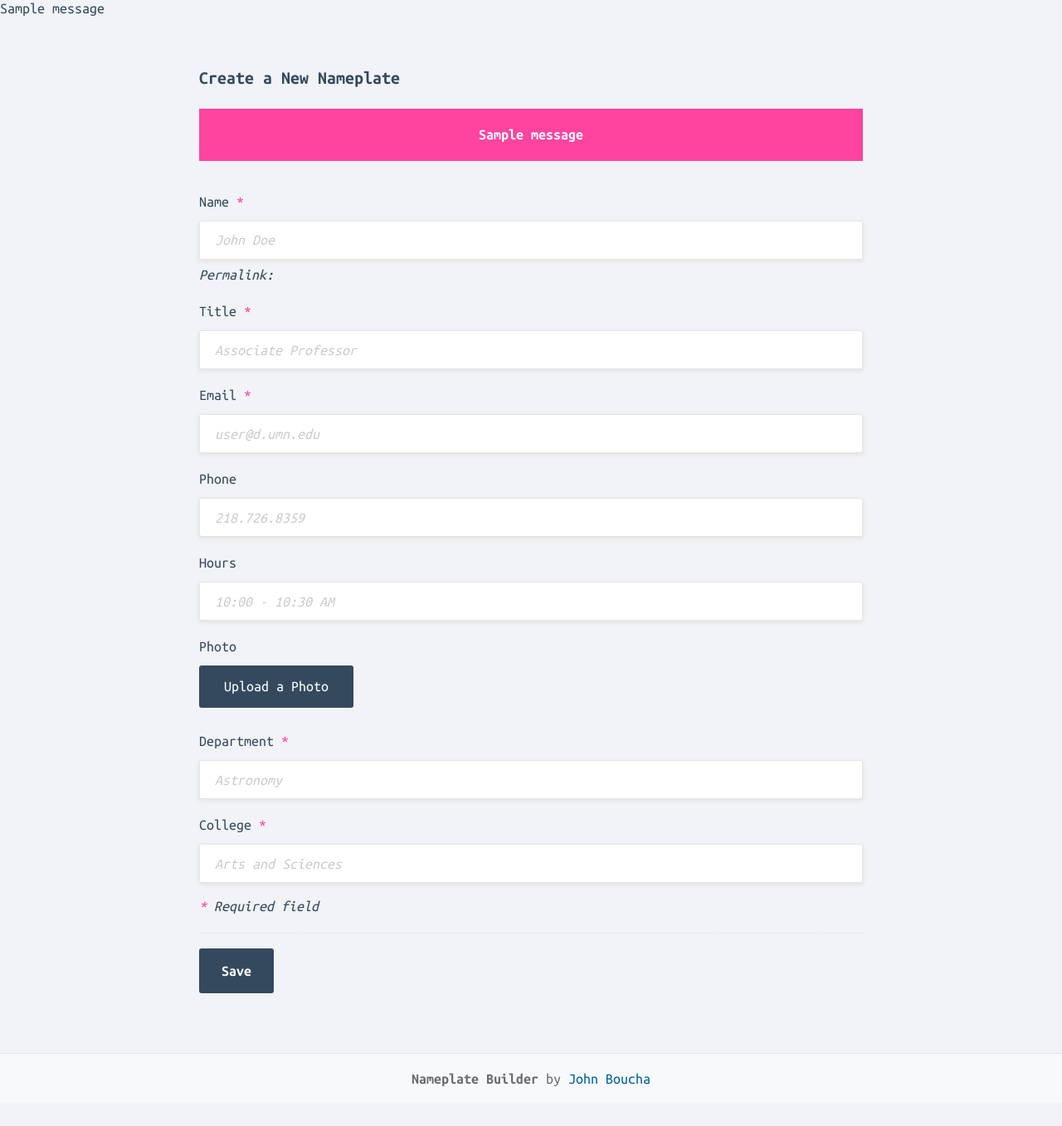
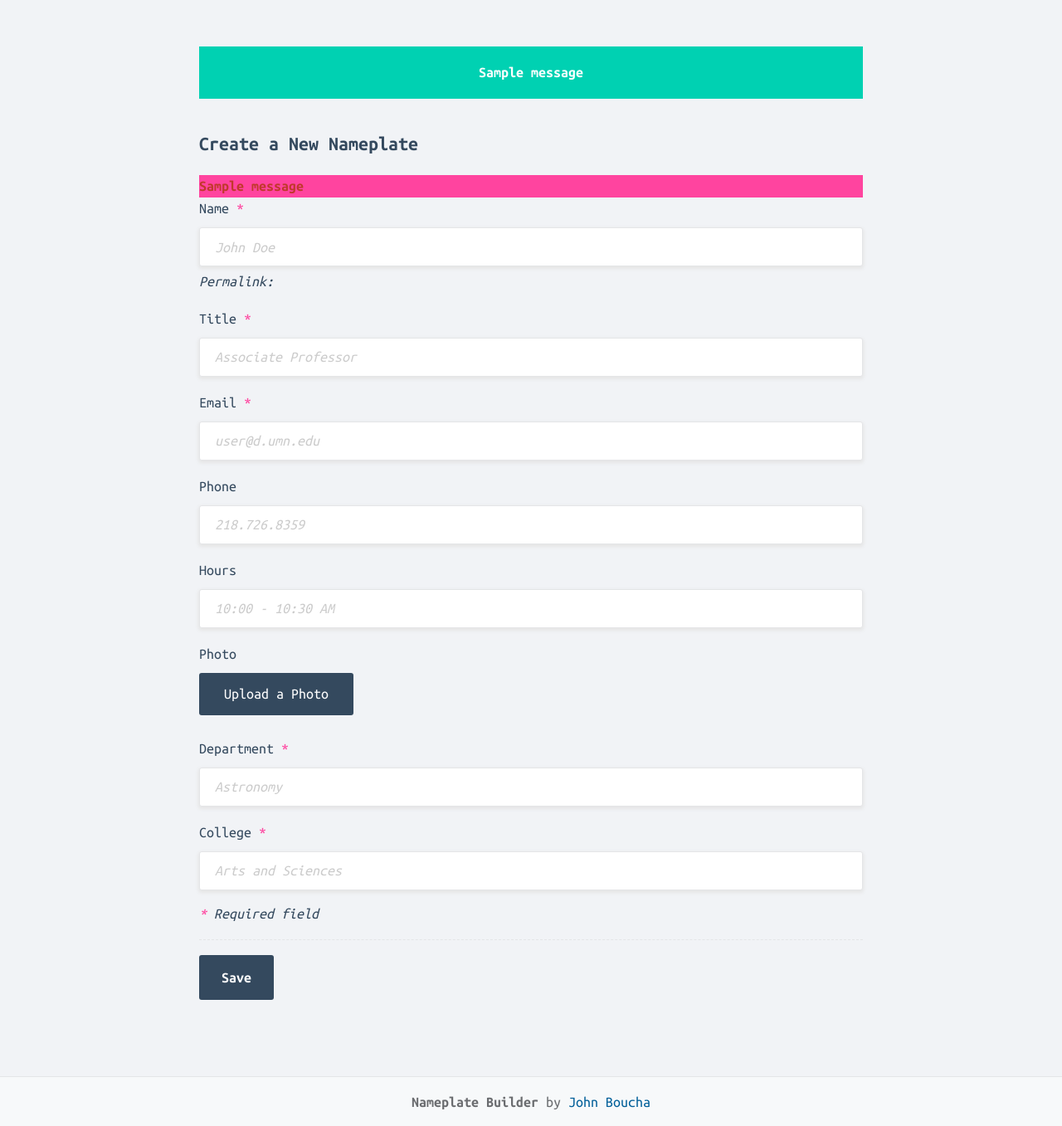
Before and after one commit to johnaboucha/flask-nameplate-builder, a Flask app: page /create in a window 1280 px wide. Shown: the part 175-1532 px from the top of the page at 83% size. Before the commit the page ends 1484 px from the top, so only its background shows below. Run offline with Flask 2, Linux system fonts and the light colour scheme; a user stored in the database is signed in; one stand-in notice (Sample message) is shown; some libraries are stand-ins or nearby versions.

Commit message:
Templates updated

```diff
--- a/application/static/main.css
+++ b/application/static/main.css
@@ -61,13 +61,13 @@ h1 a:hover {
 }
 
 h2 {
-    font-size: 22px;
+    font-size: 24px;
     margin-bottom: 20px;
 	position: relative;
 }
 
 .nameplate-info h2 {
-    margin-bottom: 10px;
+    margin-bottom: 5px;
 }
 
 .nameplate-info {
@@ -171,6 +171,7 @@ input[type=file]::file-selector-button {
     display: inline-block;
     margin-top: 18px;
     font-weight: 700;
+	margin-bottom: 20px;
 }
 
 a.button:hover,
@@ -334,12 +335,11 @@ div.flash {
 }
 
 div.error {
-    color: #FFFFFF;
     background-color: #FF449F;
-    padding: 18px;
-    margin-bottom: 36px;
-    font-weight: bold;
-    text-align: center;
+}
+
+div.success {
+    background-color: #00d1b2;
 }
 
 table {
--- a/application/templates/404.html
+++ b/application/templates/404.html
@@ -3,8 +3,7 @@
 {% block head %}Home{% endblock %}
 
 {% block body %}
-<main>
+
     <h2>Page Not Found</h2>
 
-</main>
 {% endblock %}
--- a/application/templates/base.html
+++ b/application/templates/base.html
@@ -37,11 +37,17 @@
 		</div>
     </nav>
 
-	{% for message in get_flashed_messages() %}
-		<p>{{ message }}</p>
-	{% endfor %}
+	<main>
+		{% with messages = get_flashed_messages(with_categories=True) %}
+			{% if messages %}
+				{% for category, message in messages %}
+					<div class="flash {{ category }}">{{ message }}</div>
+				{% endfor %}
+			{% endif %}
+		{% endwith %}
 
-      {% block body %}{% endblock %}
+		{% block body %}{% endblock %}
+	</main>
 
       <footer class="footer">
         <div class="content has-text-centered">
--- a/application/templates/create.html
+++ b/application/templates/create.html
@@ -3,7 +3,7 @@
 {% block head %}Create{% endblock %}
 
 {% block body %}
-<main>
+
     <h2>Create a New Nameplate</h2>
 
     {% with messages = get_flashed_messages() %}
@@ -68,7 +68,7 @@
 			{{ form.submit() }}
 		</div>
 	</form>
-</main>
+
 
 <script>
     function updatePath() {
--- a/application/templates/index.html
+++ b/application/templates/index.html
@@ -3,10 +3,10 @@
 {% block head %}Home{% endblock %}
 
 {% block body %}
-<main>
+
     <h2>Welcome!</h2>
     <p>The Nameplate Builder app lets users manage their office nameplates.</a>
     <p><b>How to:</b> Simply fill out the <a href="/create">create nameplate</a> form, print it, and cut the edges off.</p>
     <img src="{{ url_for('static', filename='nameplate.jpg') }}">
-</main>
+
 {% endblock %}
--- a/application/templates/login.html
+++ b/application/templates/login.html
@@ -4,7 +4,7 @@
 
 {% block body %}
 
-<main>
+
 <h2>Login</h2>
 
 <form action="/login" method="POST">
@@ -26,6 +26,6 @@
 
 	<p>Don't have an account? <a href="/signup">Signup</a>.</p>
 </form>
-</main>
+
 
 {% endblock %}
--- a/application/templates/nameplates-single.html
+++ b/application/templates/nameplates-single.html
@@ -3,7 +3,7 @@
 {% block head %}{{ nameplate.person_name }}{% endblock %}
 
 {% block body %}
-<main>
+
     <div class="nameplate-info">
         <h2>Nameplate: {{ nameplate.person_name }}</h2>
         <p><a href="javascript:window.print()"><i class="fas fa-print"></i> Print</a> |
@@ -64,7 +64,6 @@
 	</div>
 </div>
 
-</main>
 
 <script>
     popup = document.getElementById("delete-popup")
--- a/application/templates/nameplates.html
+++ b/application/templates/nameplates.html
@@ -3,7 +3,7 @@
 {% block head %}Nameplates{% endblock %}
 
 {% block body %}
-<main>
+
     <h2>Viewing All Nameplates</h2>
     {% with messages = get_flashed_messages() %}
         {% if messages %}
@@ -36,7 +36,8 @@
             {% endfor %}
         </table>
     {% endif %}
-</main>
+
+
 <script>
     (function(document) {
         'use strict';
--- a/application/templates/signup.html
+++ b/application/templates/signup.html
@@ -4,7 +4,6 @@
 
 {% block body %}
 
-<main>
 <h2>New User Registration</h2>
 
 <form action="/signup" method="POST">
@@ -34,6 +33,5 @@
 		{{ form.submit() }}
 	</div>
 </form>
-</main>
 
 {% endblock %}
--- a/application/views/create.py
+++ b/application/views/create.py
@@ -1,4 +1,5 @@
 from flask import render_template, request, redirect, flash
+from flask_login import login_required
 from application import app, db
 from application.models import Nameplates
 from flask_uploads import IMAGES, UploadSet, configure_uploads
@@ -15,6 +16,7 @@ configure_uploads(app, photos)
 
 
 @app.route("/create", methods=['GET', 'POST'])
+@login_required
 def create():
 	form = NameplateForm()
 
```
Also changed, not shown: application/templates/nameplates-single-edit.html (+1 -50 lines), application/views/login.py (+3 -5 lines), application/nameplates.db, application/templates/navigation.html (deleted). Lines whose indentation alone changed are shown as unchanged.
